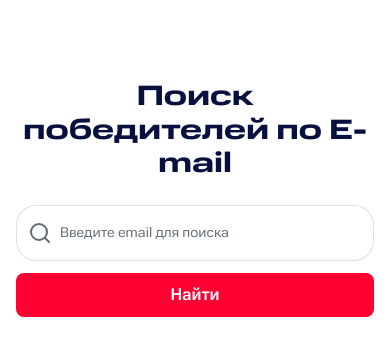
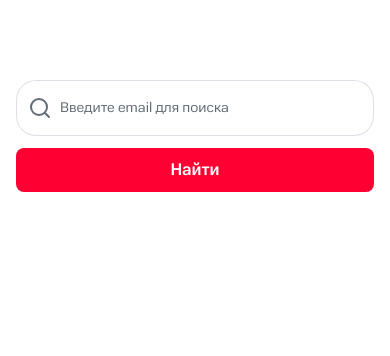
Before and after one commit to Nkr244/ticketland, a plain HTML site: page index.html in a window 390 px wide. Drawn offline with Linux system fonts and the light colour scheme.

Commit message:
delete h2

```diff
--- a/index.html
+++ b/index.html
@@ -10,10 +10,6 @@
 <body>
 <div class="wrapper ticketland">
     <div class="container">
-        <h2 class="ticketland__title">Найди себя среди победителей</h2>
-        <h2 class="ticketland__title-mobile">Поиск победителей
-            по E-mail</h2>
-
         <div class="ticketland__search">
             <div class="search-container">
                 <svg class="search-icon" width="24" height="24" viewBox="0 0 24 24" fill="none"
```
